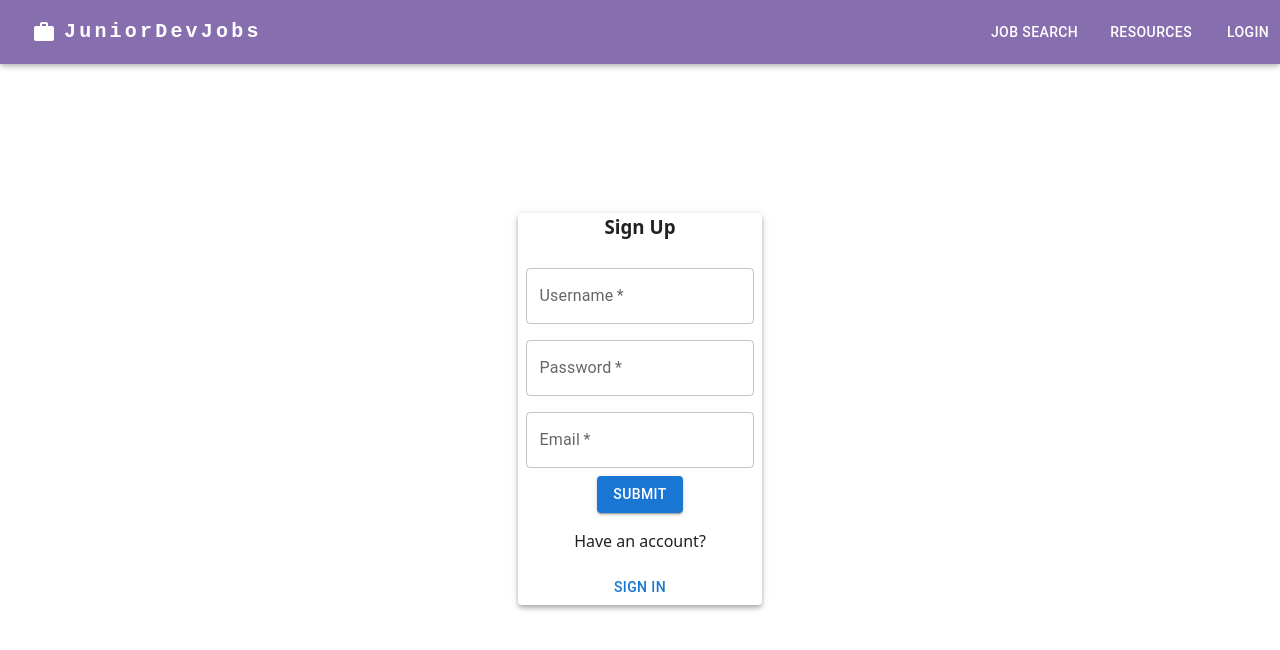
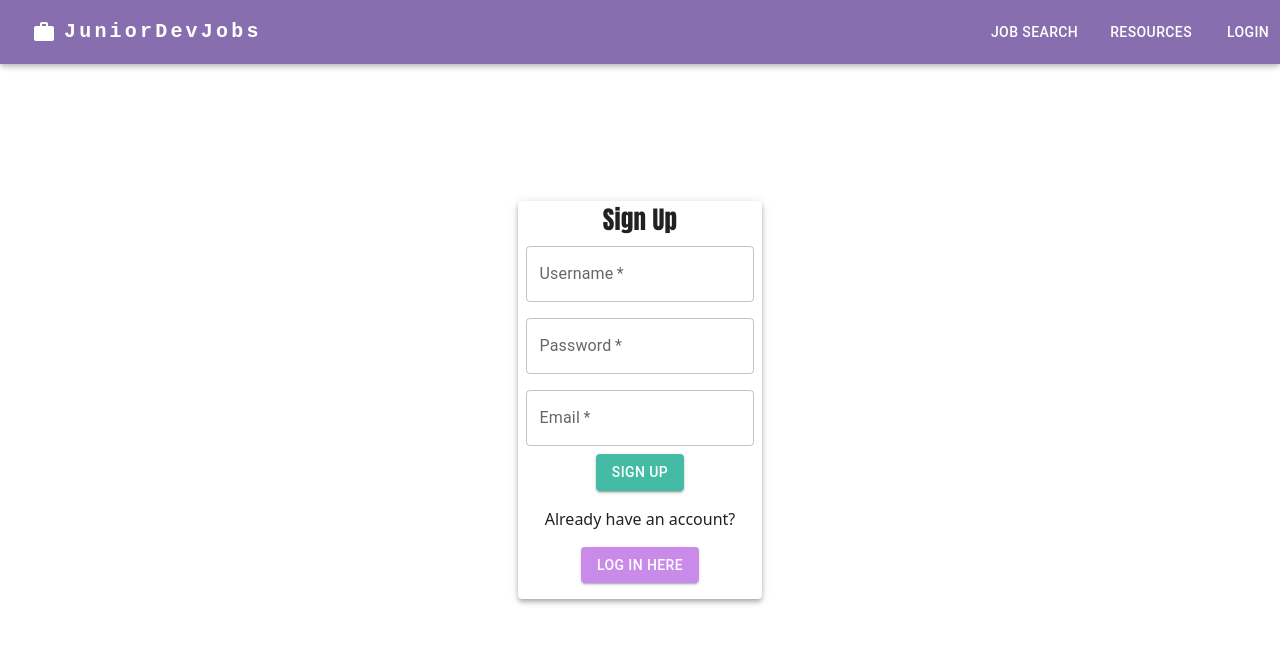
Before and after one commit to JuniorDevJobs/Group_Project, a React (Vite) app in the folder frontend/: page /signup in a window 1280 px wide. Shown: the top 650 px of the page. Built offline with nearby package versions, Linux system fonts and the light colour scheme.

Commit message:
SignUp/ Login Alerts on error signing up/ logging in. 	modified:   frontend/src/pages/HomePage.jsx 	modified:   frontend/src/pages/JobSearch.jsx 	modified:   frontend/src/pages/LoginPage.jsx 	modified:   frontend/src/pages/SignUpPage.jsx

```diff
--- a/frontend/src/pages/HomePage.jsx
+++ b/frontend/src/pages/HomePage.jsx
@@ -42,7 +42,6 @@ export default function Homepage() {
                 <h1 style={
                     {
                         fontSize: '3em',
-                        // color: isDarkMode ? '#ffffff' : '#555',
                     }
                 }>Junior Dev Jobs</h1>
 
--- a/frontend/src/pages/JobSearch.jsx
+++ b/frontend/src/pages/JobSearch.jsx
@@ -3,6 +3,7 @@ import { TextField, Button, Box } from "@mui/material";
 import Results from "../components/JobResultsComponent";
 import { fetchJobs } from "../api/jobs";
 import UserContext from "../context/UserContext"
+import { Dialog, DialogContent, DialogTitle} from '@mui/material';
 
 export default function JobSearch() {
     const [location, setLocation] = useState("");
--- a/frontend/src/pages/LoginPage.jsx
+++ b/frontend/src/pages/LoginPage.jsx
@@ -1,6 +1,6 @@
 import React, { useContext, useState } from "react";
 import { useNavigate } from 'react-router-dom';
-import { Paper, Box, TextField } from "@mui/material";
+import { Paper, Box, TextField, Typography, Alert } from "@mui/material";
 import Button from '@mui/material/Button';
 import { login } from "../api/Authapi";
 import UserContext from "../context/UserContext";
@@ -58,8 +58,10 @@ export default function LoginPage() {
 
     return (
         <Paper square={false} elevation={4}>
-            <h3>Login</h3>
-            {error}
+            <Typography sx={{fontSize: 25, fontFamily: "Impact", } }>Login </Typography>
+            {error && (
+            <Alert severity="error" sx={{color:"black"}}>{error}</Alert>)}
+
             <Box
                 component="form"
                 onSubmit={handleLogin}
@@ -94,13 +96,14 @@ export default function LoginPage() {
                         type="submit"
                         variant="contained"
                         disabled={loading}
+                        sx={{backgroundColor: "#44BBA4" }}
                     >
                         {loading ? "Logging in..." : "Submit"}
                     </Button>
                 </div>
             </Box>
             <p>Need an account?</p>
-            <Button onClick={handleNewUser}>Create an Account</Button>
+            <Button sx={{marginBottom: 2, backgroundColor: "#bc6de5", opacity: .8}}variant="contained" onClick={handleNewUser}>Create an Account</Button>
         </Paper>
     );
 }
--- a/frontend/src/pages/SignUpPage.jsx
+++ b/frontend/src/pages/SignUpPage.jsx
@@ -1,6 +1,6 @@
 import React, { useState } from "react";
 import { useNavigate } from "react-router-dom";
-import { Paper, Box, TextField } from "@mui/material";
+import { Paper, Box, TextField, Typography, Alert } from "@mui/material";
 import Button from "@mui/material/Button";
 import { signup } from "../api/Authapi";
 
@@ -8,6 +8,7 @@ export default function SignUp() {
     const [loading, setLoading] = useState(false);
     const [formData, setFormData] = useState({ username: "", password: "", email: "" });
     const [errors, setErrors] = useState({ username: "", password: "", email: "" });
+    const [loginError, setLoginError] = useState("")
     const navigate = useNavigate();
 
     const handleNavigate = () => {
@@ -34,7 +35,10 @@ export default function SignUp() {
             if (!value.includes("@")) {
                 errorMsg = "Email must contain an @ symbol.";
             }
-        }
+        }else if (name === "username") {
+            if (value.length < 4) {
+                errorMsg = "Username must be atleast 4 characters";
+            }}
         setErrors((prevErrors) => ({ ...prevErrors, [name]: errorMsg }));
     };
 
@@ -58,6 +62,10 @@ export default function SignUp() {
         setLoading(true);
         try {
             const userInfo = await signup(formData);
+            if (Array.isArray(userInfo.username) && userInfo.username.includes('A user with that username already exists.')) {
+                setLoginError('A user with that username already exists.');
+                return;
+            }
             if (userInfo) {
                 navigate("/login");
             } else {
@@ -72,7 +80,9 @@ export default function SignUp() {
 
     return (
         <Paper square={false} elevation={4}>
-            <h3>Sign Up</h3>
+            <Typography sx={{fontSize: 25, fontFamily: "Impact", } }> Sign Up</Typography>
+            {loginError &&
+            <Alert severity="error">{loginError}</Alert>}
             <Box component="form" sx={{ "& .MuiTextField-root": { m: 1, width: "25ch" } }} noValidate autoComplete="off" onSubmit={handleSignUp}>
                 <div>
                     <TextField
@@ -115,12 +125,12 @@ export default function SignUp() {
                     />
                 </div>
                 <div>
-                    <Button type="submit" variant="contained" disabled={loading}>
-                        {loading ? "Signing up..." : "Submit"}
+                    <Button sx={{backgroundColor: "#44BBA4" }} type="submit" variant="contained" disabled={loading}>
+                        {loading ? "Signing up..." : "Sign Up"}
                     </Button>
                 </div>
-                <p> Have an account?</p>
-                <Button onClick={handleNavigate}> Sign In </Button>
+                <p> Already have an account?</p>
+                <Button sx={{marginBottom: 2, backgroundColor: "#bc6de5", opacity: .8}}variant="contained" onClick={handleNavigate}> Log in Here </Button>
             </Box>
         </Paper>
     );
```
